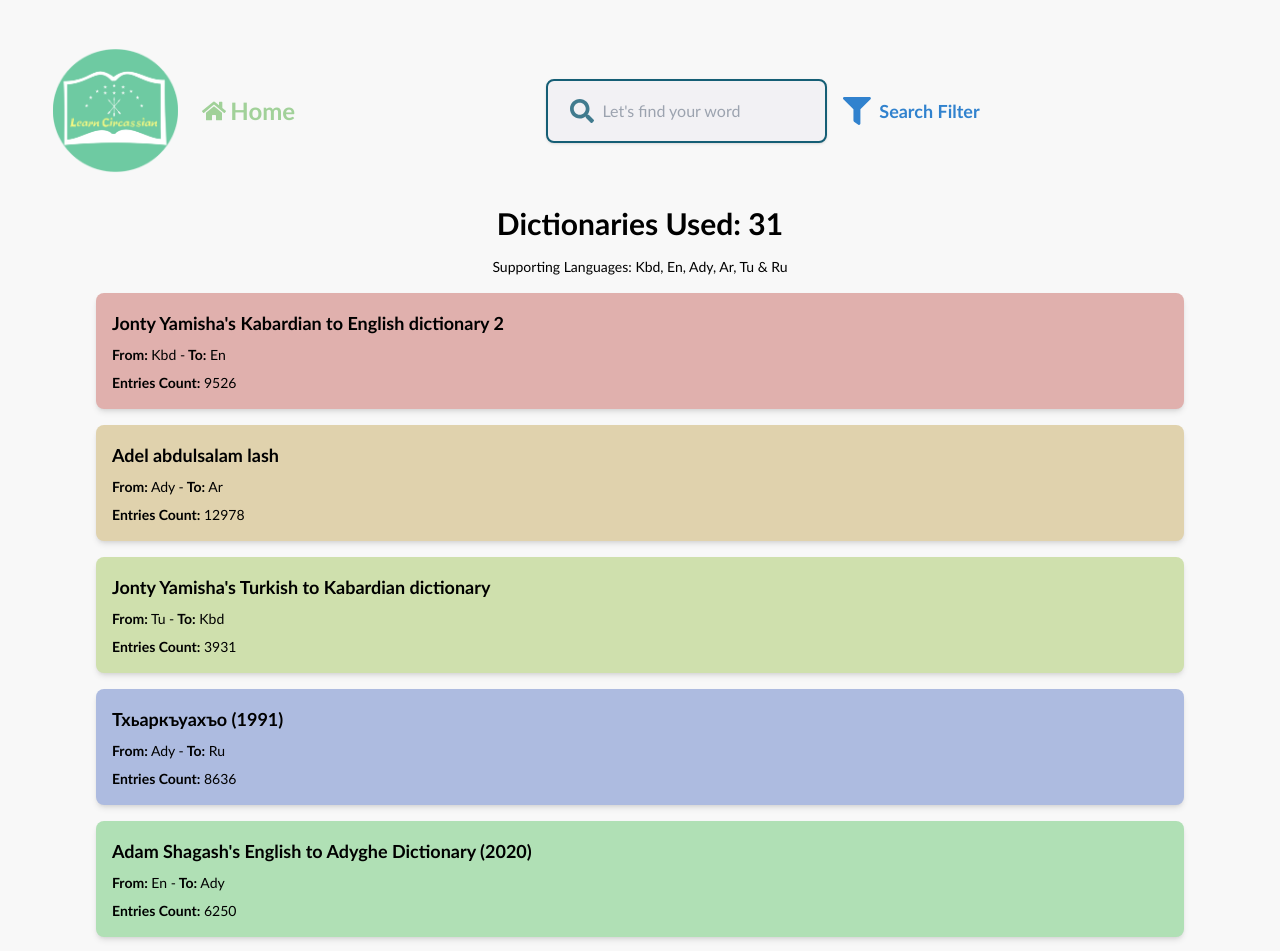
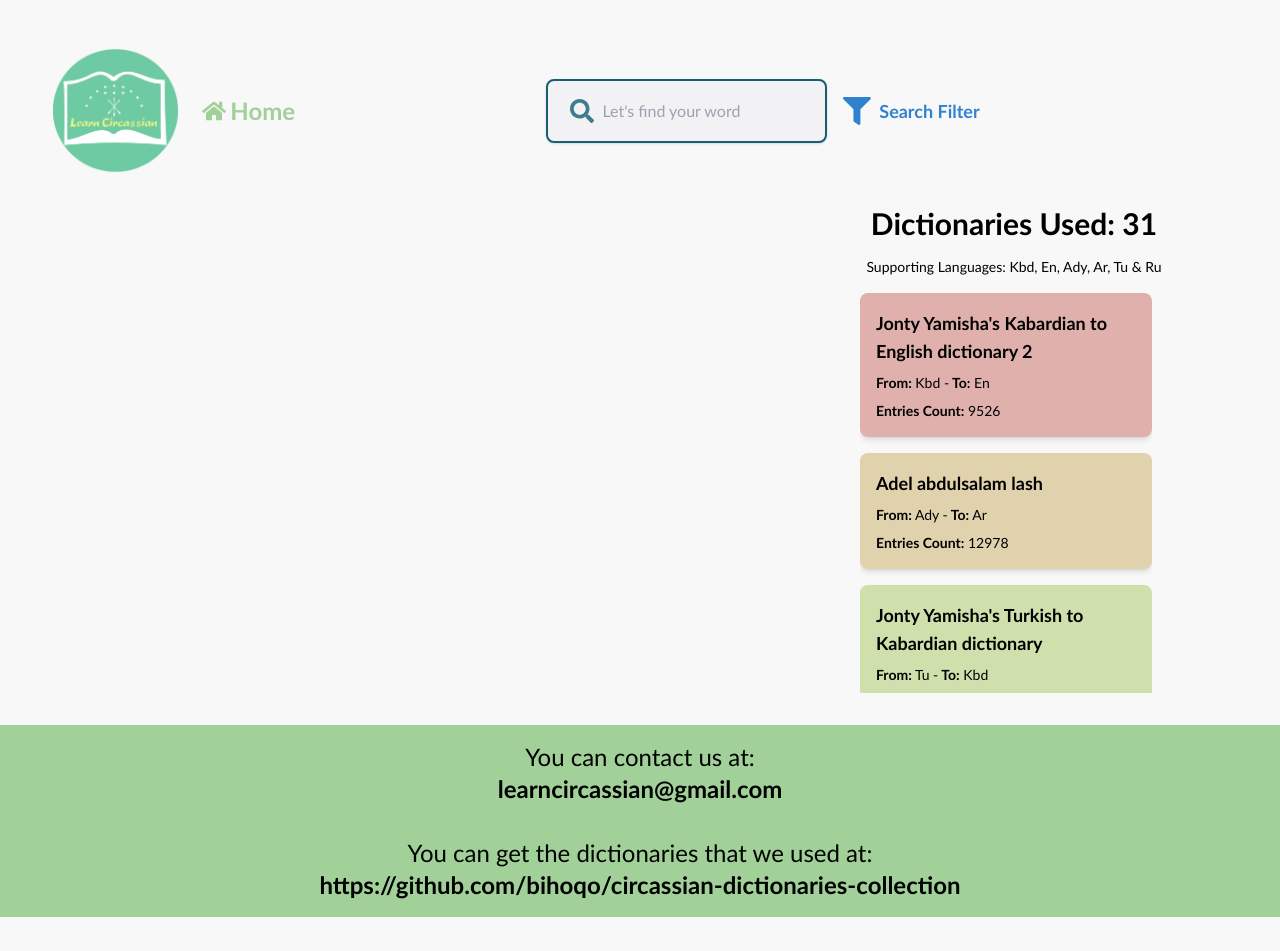
Before and after one commit to LearnCircassian/ultimate-circassian-dictionary-web, a Next.js app: page / in a window 1280 px wide. Shown: the top 951 px of the page. After the commit the page ends 917 px from the top, so only its background shows below. Built offline with nearby package versions, Linux system fonts and the light colour scheme; no server answers; what tailwindcss-safe-area would draw is missing.

Commit message:
refactored homepage design a little
- the dictionary list is now smaller, scrollable and to the right
- the footer is now more distinct, plus removed small typo
- refactored code

```diff
--- a/src/containers/homePage/index.tsx
+++ b/src/containers/homePage/index.tsx
@@ -2,16 +2,41 @@ import React from "react";
 import { USED_DICTS } from "~/constants/dicts";
 import { RANDOM_COLORS } from "~/constants/colors";
 
-export default function HomePageContainer() {
+function Footer() {
   return (
-    <div className="container mx-auto my-8">
+    <footer className="mt-4 flex flex-col items-center justify-center gap-8 bg-[#a1d199] p-4">
+      <p className="whitespace-normal break-words text-center text-base md:text-lg lg:text-xl xl:text-2xl 2xl:text-3xl 3xl:text-4xl 4xl:text-5xl">
+        You can contact us at:
+        <br />
+        <span className="font-bold">learncircassian@gmail.com</span>
+      </p>
+      <p className="whitespace-normal break-words text-center text-base md:text-lg lg:text-xl xl:text-2xl 2xl:text-3xl 3xl:text-4xl 4xl:text-5xl">
+        You can get the dictionaries that we used at:
+        <br />
+        <span className="font-bold">
+          https://github.com/bihoqo/circassian-dictionaries-collection
+        </span>
+      </p>
+    </footer>
+  );
+}
+
+function DictionaryShowContainer() {
+  return (
+    <div
+      className="
+      container
+      mx-auto my-8
+      mr-4 max-w-[500px]"
+    >
       <h1 className="mb-4 text-center text-3xl font-bold">
         Dictionaries Used: {USED_DICTS.length}
       </h1>
       <div className="mb-4 text-center">
         <p className="text-sm">Supporting Languages: Kbd, En, Ady, Ar, Tu & Ru</p>
       </div>
-      <div className="grid grid-cols-1 gap-4">
+      {/* Scrollable container for dictionaries */}
+      <div className="ml-auto mr-4  grid max-h-[400px] grid-cols-1 gap-4 overflow-auto">
         {USED_DICTS.map((dict, index) => (
           <div
             key={index}
@@ -29,20 +54,15 @@ export default function HomePageContainer() {
           </div>
         ))}
       </div>
-      <div className="mt-4 flex flex-col items-center justify-center gap-8 p-4">
-        <p className="whitespace-normal break-words text-center text-base md:text-lg lg:text-xl xl:text-2xl 2xl:text-3xl 3xl:text-4xl 4xl:text-5xl">
-          You can content us at:
-          <br />
-          <span className="font-bold">learncircassian@gmail.com</span>
-        </p>
-        <p className="whitespace-normal break-words text-center text-base md:text-lg lg:text-xl xl:text-2xl 2xl:text-3xl 3xl:text-4xl 4xl:text-5xl">
-          You can get the dictionaries that we used at:
-          <br />{" "}
-          <span className="font-bold">
-            https://github.com/bihoqo/circassian-dictionaries-collection
-          </span>
-        </p>
-      </div>
     </div>
   );
 }
+
+export default function HomePageContainer() {
+  return (
+    <div>
+      <DictionaryShowContainer />
+      <Footer />
+    </div>
+  );
+}
```
